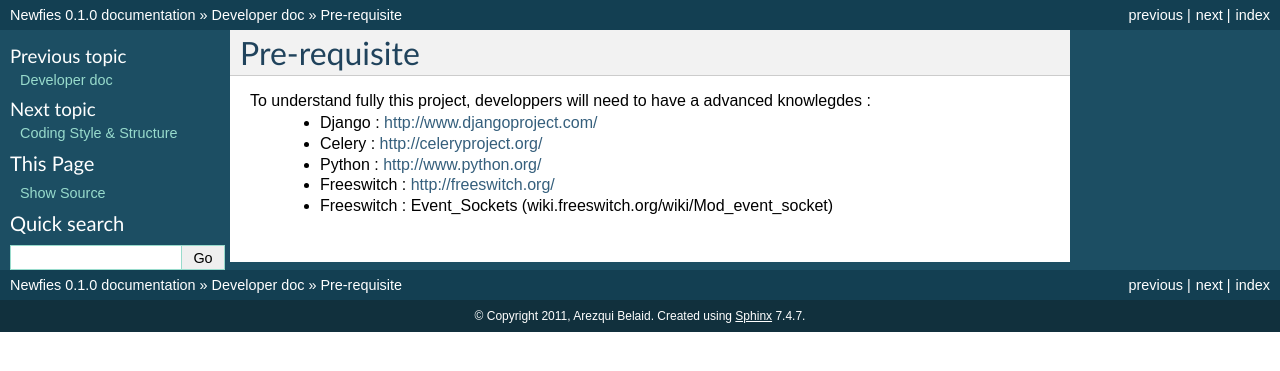
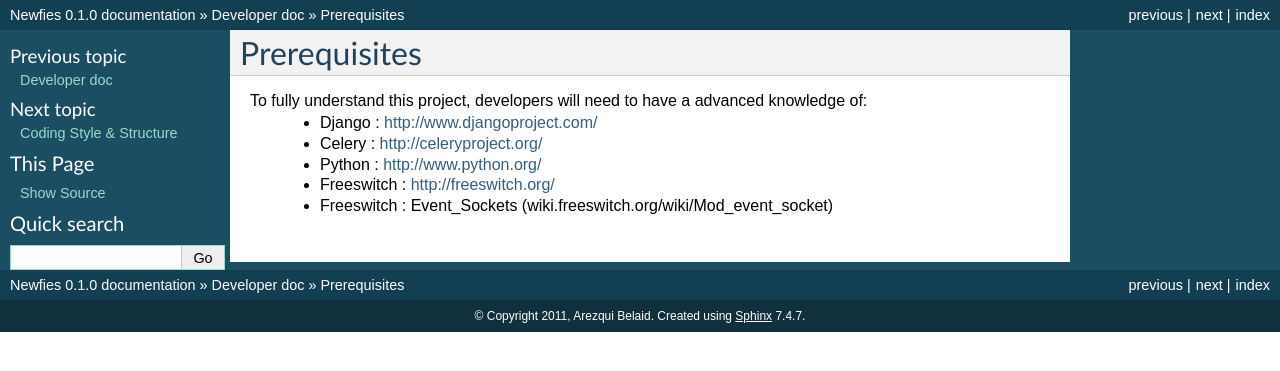
Before and after one commit to newfies-dialer/newfies-dialer, a Sphinx documentation site: the page built from docs/source/developer-doc/pre-requisite.rst, in a window 1280 px wide. Shown: the top 371 px of the page. Built offline with Sphinx 7.4.7, drawn with Linux system fonts in a browser that asks for light colours.

Commit message:
Readability

```diff
--- a/docs/source/developer-doc/pre-requisite.rst
+++ b/docs/source/developer-doc/pre-requisite.rst
@@ -1,9 +1,9 @@
-.. _pre-requisite:
+.. _prerequisites:
 
-Pre-requisite
+Prerequisites
 =============
 
-To understand fully this project, developpers will need to have a advanced knowlegdes :
+To fully understand this project, developers will need to have a advanced knowledge of:
     - Django : http://www.djangoproject.com/
     - Celery : http://celeryproject.org/
     - Python : http://www.python.org/
```
